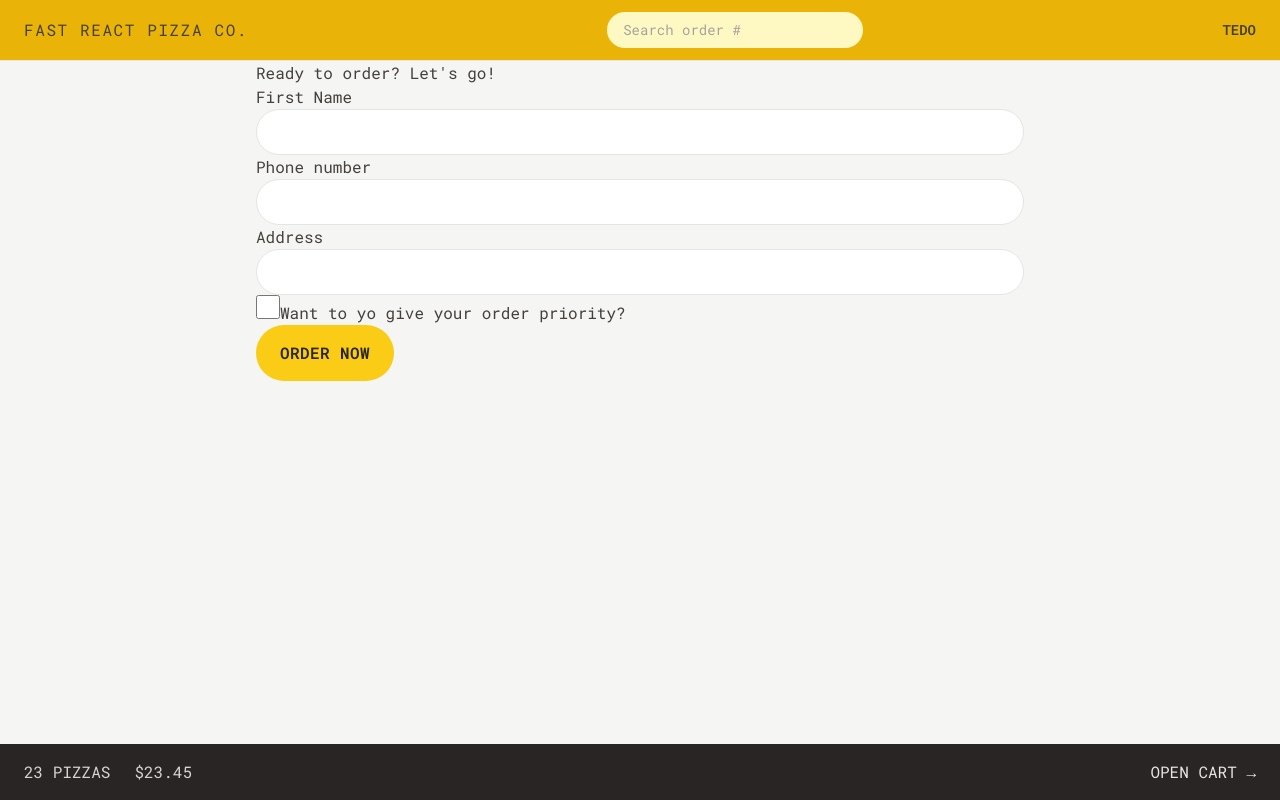
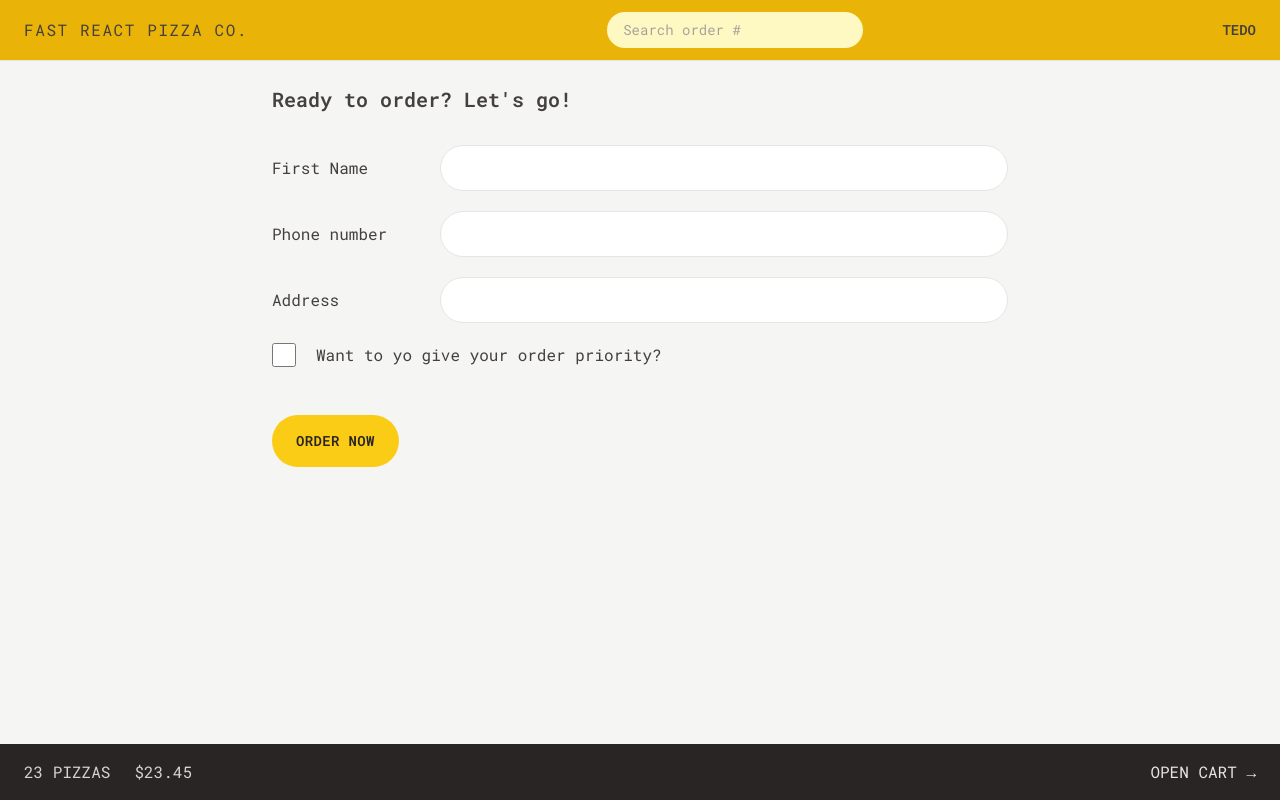
Before and after one commit to Tjanelidze/fast-react-pizza, a React (Vite) app: page /order/new in a window 1280 px wide. Built offline with nearby package versions, Linux system fonts and the light colour scheme.

Commit message:
styled create order page and changed favicon

```diff
--- a/src/features/order/CreateOrder.jsx
+++ b/src/features/order/CreateOrder.jsx
@@ -43,31 +43,42 @@ function CreateOrder() {
   const cart = fakeCart;
 
   return (
-    <div>
-      <h2>Ready to order? Let&apos;s go!</h2>
+    <div className="px-4 py-6">
+      <h2 className="mb-8 text-xl font-semibold">
+        Ready to order? Let&apos;s go!
+      </h2>
 
       <Form method="POST">
-        <div>
-          <label>First Name</label>
-          <input className="input" type="text" name="customer" required />
+        <div className="mb-5 flex flex-col gap-2 sm:flex-row sm:items-center">
+          <label className="sm:basis-40">First Name</label>
+          <input className="input grow" type="text" name="customer" required />
         </div>
 
-        <div>
-          <label>Phone number</label>
-          <div>
-            <input className="input" type="tel" name="phone" required />
+        <div className="mb-5 flex flex-col gap-2 sm:flex-row sm:items-center">
+          <label className="sm:basis-40">Phone number</label>
+          <div className="grow">
+            <input className="input w-full" type="tel" name="phone" required />
+            {formErrors?.phone && (
+              <p className="mt-2 rounded-full bg-red-100 p-2 text-xs text-red-700">
+                {formErrors.phone}
+              </p>
+            )}
           </div>
         </div>
 
-        <div>
-          <label>Address</label>
-          <div>
-            <input type="text" name="address" className="input" required />
+        <div className="mb-5 flex flex-col gap-2 sm:flex-row sm:items-center">
+          <label className="sm:basis-40">Address</label>
+          <div className="grow">
+            <input
+              type="text"
+              name="address"
+              className="input w-full"
+              required
+            />
           </div>
-          {formErrors?.phone && <p>{formErrors.phone}</p>}
         </div>
 
-        <div>
+        <div className="mb-12 flex items-center gap-5">
           <input
             type="checkbox"
             name="priority"
@@ -80,7 +91,12 @@ function CreateOrder() {
         </div>
 
         <div>
-          <input type="hidden" name="cart" value={JSON.stringify(cart)} />
+          <input
+            type="hidden"
+            className="font-medium"
+            name="cart"
+            value={JSON.stringify(cart)}
+          />
           <Button disabled={isSubmitting} type="primary">
             {isSubmitting ? "Placing order..." : "Order now"}
           </Button>
--- a/src/index.css
+++ b/src/index.css
@@ -4,7 +4,7 @@
 
 @layer components {
   .input {
-    @apply w-full rounded-full border border-stone-200 px-4 py-2 text-sm transition-all duration-300 placeholder:text-stone-400 focus:outline-none focus:ring focus:ring-yellow-400 md:px-6 md:py-3;
+    @apply rounded-full border border-stone-200 px-4 py-2 text-sm transition-all duration-300 placeholder:text-stone-400 focus:outline-none focus:ring focus:ring-yellow-400 md:px-6 md:py-3;
   }
 
   /* https://dev.to/afif/i-made-100-css-loaders-for-your-next-project-4eje */
--- a/src/ui/Button.jsx
+++ b/src/ui/Button.jsx
@@ -2,13 +2,13 @@ import { Link } from "react-router-dom";
 
 export default function Button({ children, disabled, to, type }) {
   const base =
-    "inline-block rounded-full bg-yellow-400  font-semibold uppercase tracking-wide text-stone-800 transition-colors duration-300 hover:bg-yellow-300 focus:bg-yellow-300 focus:outline-none focus:ring focus:ring-yellow-300 focus:ring-offset-2 disabled:cursor-not-allowed";
+    "inline-block text-sm rounded-full bg-yellow-400  font-semibold uppercase tracking-wide text-stone-800 transition-colors duration-300 hover:bg-yellow-300 focus:bg-yellow-300 focus:outline-none focus:ring focus:ring-yellow-300 focus:ring-offset-2 disabled:cursor-not-allowed";
 
   const styles = {
     primary: base + " px-4 py-3 sm:px-6 sm:py-4",
     small: base + " px-4 py-2 sm:px-5 sm:py-2.5 text-xs",
     secondary:
-      "inline-block rounded-full border-2 border-stone-300 bg-transparent  px-4 py-2.5 font-semibold uppercase tracking-wide text-stone-400 transition-colors duration-300 hover:bg-stone-300 hover:text-stone-800 focus:bg-stone-300 focus:text-stone-800 focus:outline-none focus:ring focus:ring-stone-200 focus:ring-offset-2 disabled:cursor-not-allowed sm:px-6 sm:py-3.5",
+      "inline-block text-sm rounded-full border-2 border-stone-300 bg-transparent  px-4 py-2.5 font-semibold uppercase tracking-wide text-stone-400 transition-colors duration-300 hover:bg-stone-300 hover:text-stone-800 focus:bg-stone-300 focus:text-stone-800 focus:outline-none focus:ring focus:ring-stone-200 focus:ring-offset-2 disabled:cursor-not-allowed sm:px-6 sm:py-3.5",
   };
 
   if (to)
```
Also changed, not shown: index.html (+5 -2 lines).
